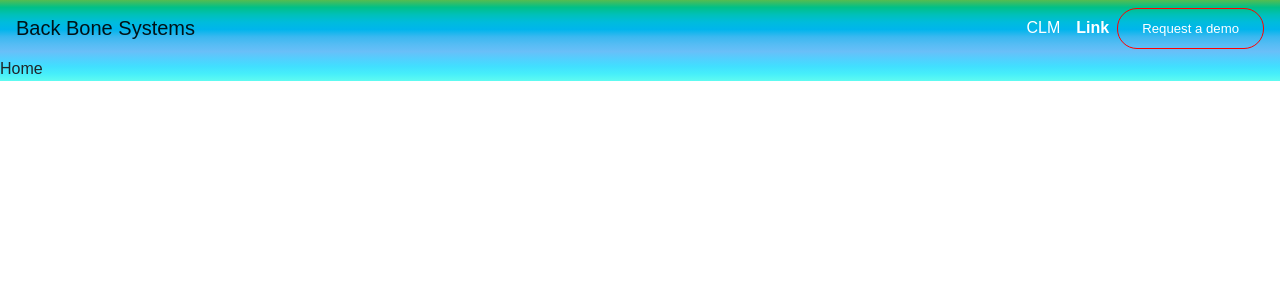
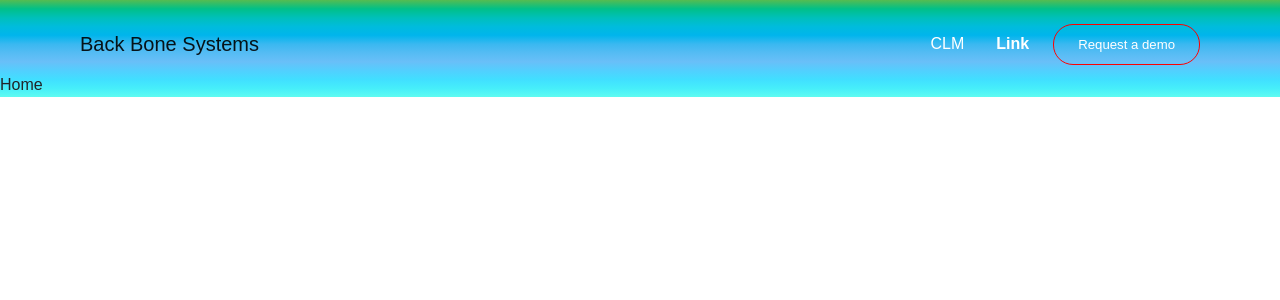
Before and after one commit to dokodeko/backbone, a Next.js app: page / in a window 1280 px wide. Shown: the top 300 px of the page. Built offline with nearby package versions, Linux system fonts and the light colour scheme.

Commit message:
Navbar basico

```diff
--- a/components/layout/NavBar.jsx
+++ b/components/layout/NavBar.jsx
@@ -2,15 +2,17 @@ import React from "react";
 import { Navbar, Nav } from "react-bootstrap";
 import Link from "next/link";
 import Boton from "../ui/Boton";
-import style from "../ui/boton.module.css";
+import styleUi from "../ui/ui.module.css";
+import styleLayout from "./layout.module.css";
 
 const customLink = {
   color: "#fff",
+  marginRight: "1rem",
 };
 
 const Header = () => {
   return (
-    <Navbar bg="transparent" className="navegacion">
+    <Navbar bg="transparent" className={`contenedor ${styleLayout.nav_custom}`}>
       <Link href="/" passHref>
         <Navbar.Brand>Back Bone Systems</Navbar.Brand>
       </Link>
@@ -22,11 +24,11 @@ const Header = () => {
             <Nav.Link style={customLink}>CLM</Nav.Link>
           </Link>
           <Link href="/prueba" passHref>
-            <Nav.Link style={customLink} className={style.fuente}>
+            <Nav.Link style={customLink} className={styleUi.fuente}>
               Link
             </Nav.Link>
           </Link>
-          <Boton texto="Request a demo" color={style.background_trasparent} />
+          <Boton texto="Request a demo" color={styleUi.background_trasparent} />
         </Nav>
       </Navbar.Collapse>
     </Navbar>
--- /dev/null
+++ b/components/layout/layout.module.css
@@ -0,0 +1,3 @@
+.nav_custom {
+  margin-top: 1rem;
+}
--- a/components/ui/Boton.jsx
+++ b/components/ui/Boton.jsx
@@ -1,4 +1,4 @@
-import style from "./boton.module.css";
+import style from "./ui.module.css";
 const Boton = (props) => {
   const { texto, color } = props;
   return <boton className={color + " " + style.boton}>{texto}</boton>;
--- a/components/ui/boton.module.css
+++ b/components/ui/ui.module.css
@@ -12,4 +12,5 @@
   background-color: transparent;
   border-color: red;
   color: #fff;
+
 }
--- a/styles/globals.css
+++ b/styles/globals.css
@@ -18,6 +18,7 @@
     #46eefa,
     #5ffbf1
   );
+  overflow: hidden;
 }
 * {
   font-family: "Red Hat Text", sans-serif;
@@ -46,3 +47,8 @@
   height: 1em;
   margin-left: 10px;
 }
+.contenedor {
+  width: 90%;
+  margin-left: auto;
+  margin-right: auto;
+}
```
